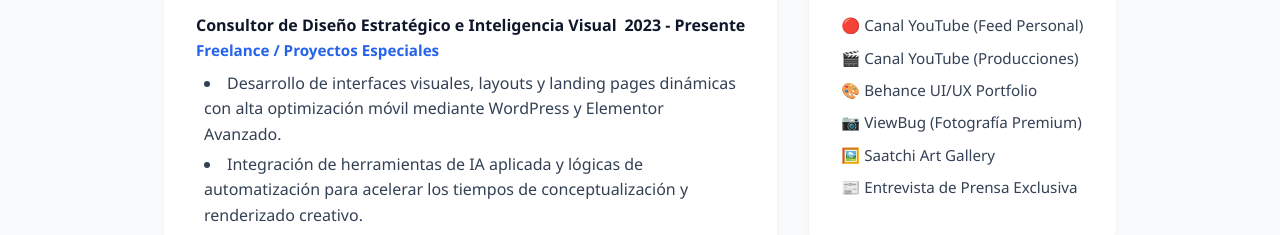
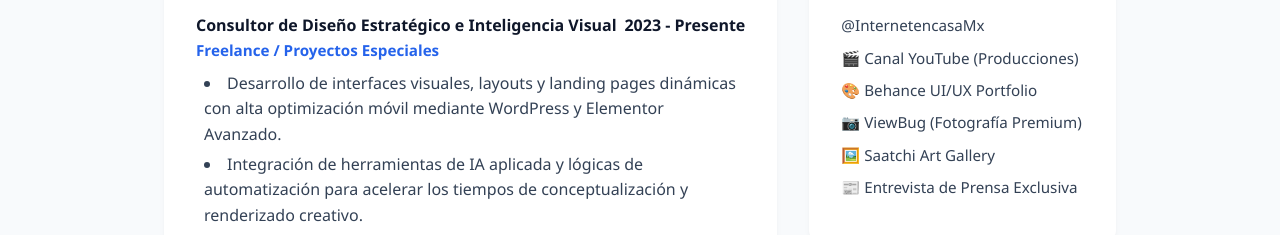
Before and after one commit to celides/Curr-culum_marketing_digital-, a plain HTML site: page index.html in a window 1280 px wide. Shown: the part 853-1088 px from the top of the page. Drawn offline with Linux system fonts and the light colour scheme.

Commit message:
Modify YouTube links in the sidebar section
Updated YouTube channel link and added a new channel.

```diff
--- a/index.html
+++ b/index.html
@@ -148,8 +148,9 @@
 
             <section>
   <h2>Portafolios & Canales</h2>
-  <div class="links-sidebar">
-    <a href="https://www.youtube.com/user/celides10" target="_blank" rel="noopener">🔴 Canal YouTube (Feed Personal)</a>
+  <div class="links-sidebar"><a href="https://www.youtube.com/@InternetencasaMx" target="_blank" rel="noopener">
+  @InternetencasaMx
+</a>
     <a href="https://www.youtube.com/@produccionesfantasticasstu2168" target="_blank" rel="noopener">🎬 Canal YouTube (Producciones)</a>
     <a href="https://www.behance.net/JuanCarlosPerezMtz" target="_blank" rel="noopener">🎨 Behance UI/UX Portfolio</a>
     <a href="https://www.viewbug.com/member/juancarlosperezmartinez" target="_blank" rel="noopener">📷 ViewBug (Fotografía Premium)</a>
```
